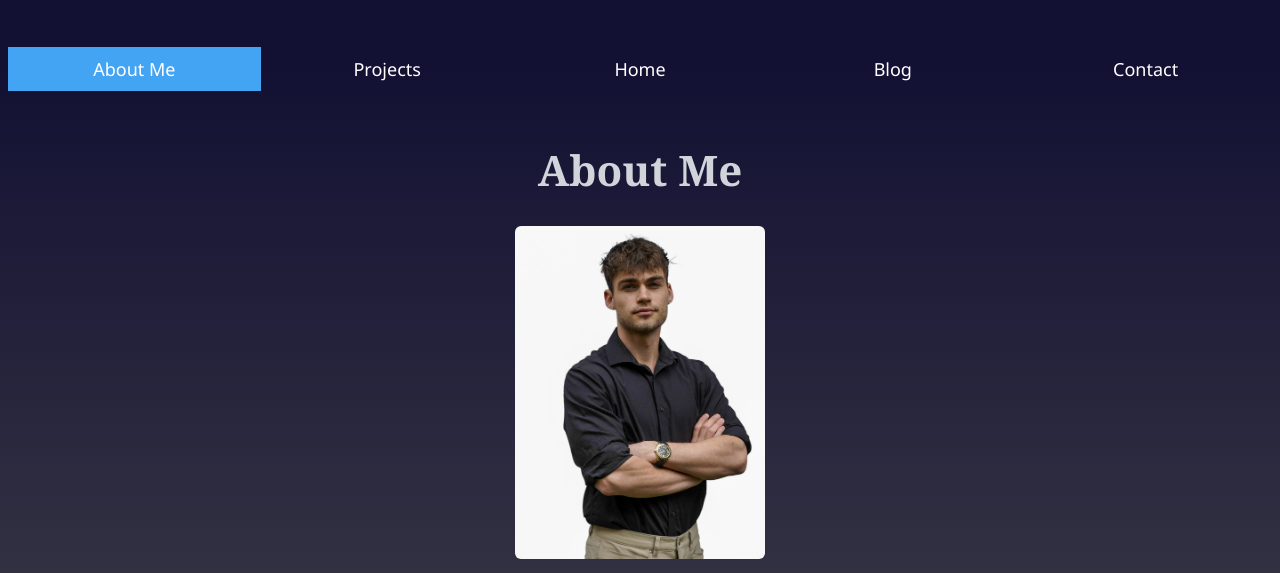
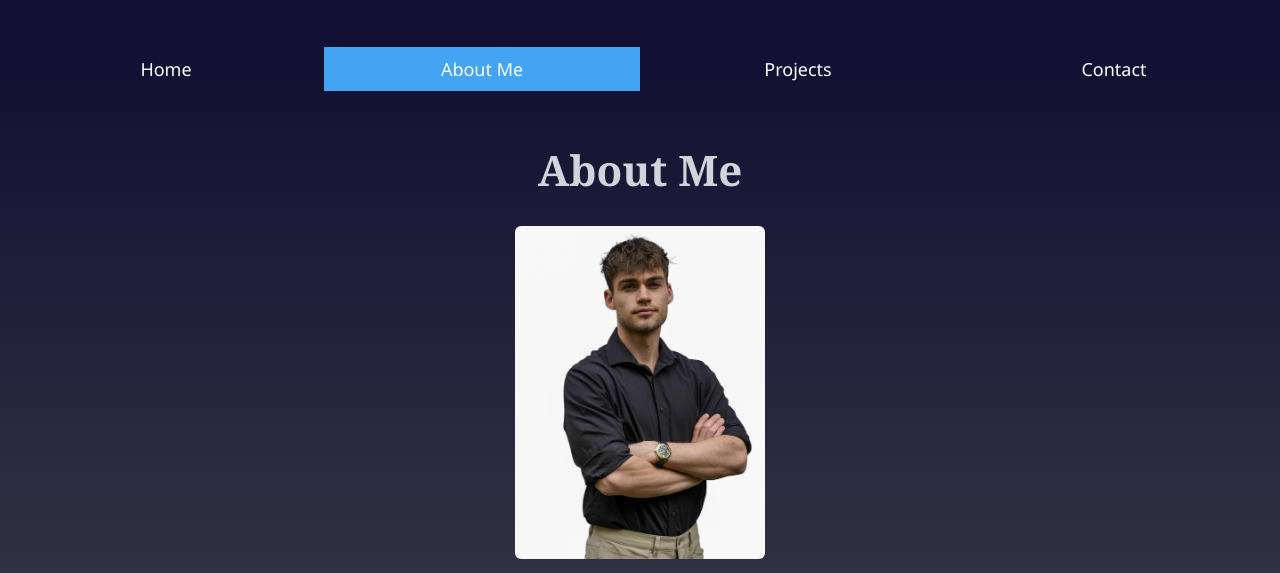
Before and after one commit to MRU-Classes/Comp-2511-A2, a plain HTML site: page about-me.html in a window 1280 px wide. Shown: the part 227-800 px from the top of the page. Drawn offline with Linux system fonts and the light colour scheme.

Commit message:
Add final version

```diff
--- a/about-me.html
+++ b/about-me.html
@@ -39,10 +39,9 @@
     <!-- Main Navigation Menu -->
     <nav class="navbar">
         <ul>
+            <li><a href="index.html">Home</a></li>
             <li><a id="current-page" href="about-me.html">About Me</a></li>
             <li><a href="projects.html">Projects</a></li>
-            <li><a href="index.html">Home</a></li>
-            <li><a href="blog.html">Blog</a></li>
             <li><a href="contact.html">Contact</a></li>
         </ul>
     </nav>
```
Also changed, not shown: contact.html (+1 -2 lines), index.html (+1 -2 lines), projects.html (+1 -2 lines).
